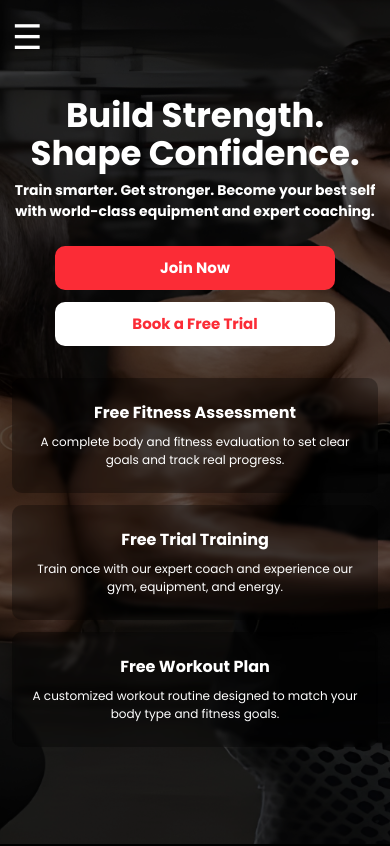
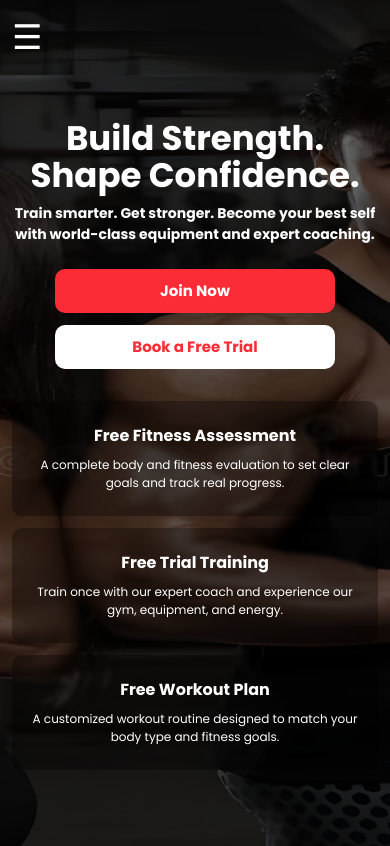
Before and after one commit to khizarusestate/The-Forge-2, a React (Vite) app: page / in a window 390 px wide. Shown: the top 846 px of the page. Built offline with nearby package versions, Linux system fonts and the light colour scheme.

Commit message:
Update home.jsx

```diff
--- a/src/Components/home.jsx
+++ b/src/Components/home.jsx
@@ -5,7 +5,7 @@ export default function Home({ isPackageFormOpen, selectedPackage, onOpenPackage
    const facilities=[{title:"Free Fitness Assessment",disc:"A complete body and fitness evaluation to set clear goals and track real progress."},{title:"Free Trial Training",disc:"Train once with our expert coach and experience our gym, equipment, and energy."},{title:"Free Workout Plan",disc:"A customized workout routine designed to match your body type and fitness goals."}];
 
     return(
-        <main className="min-h-screen w-full flex flex-col justify-center bg-[url('/assets/HomeBG.png')] bg-cover bg-center relative px-3 py-20 md:h-screen md:min-h-0 md:px-8">
+        <main className="min-h-screen w-full flex flex-col justify-center bg-[url('/assets/HomeBG.png')] bg-cover bg-center relative px-3 py-30 md:h-screen md:min-h-0 md:px-8">
           <Packages isOpen={isPackageFormOpen} selectedPackage={selectedPackage} onClose={onClosePackageForm} />
 
           <section className="w-full flex flex-col gap-6 justify-center items-center relative z-10 md:gap-[30px] md:min-h-[65vh]" >
```
